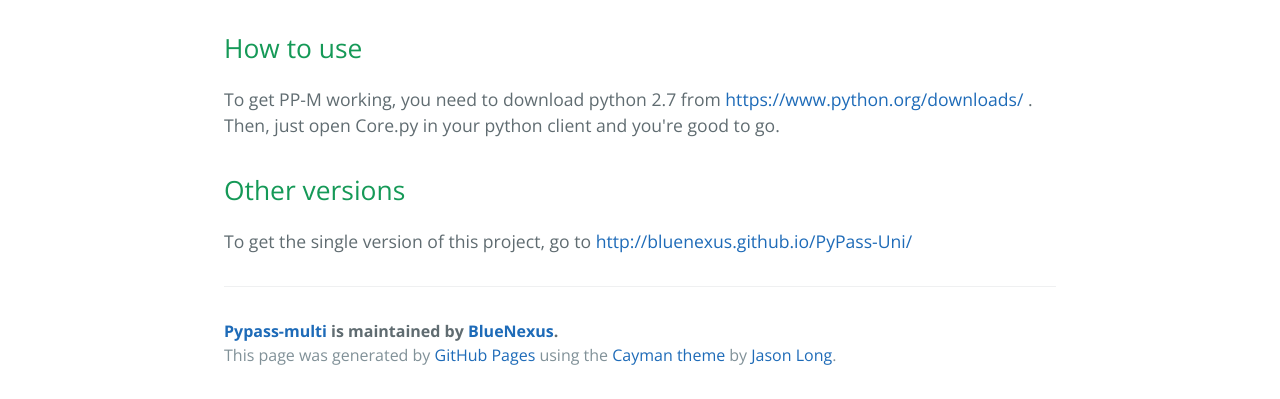
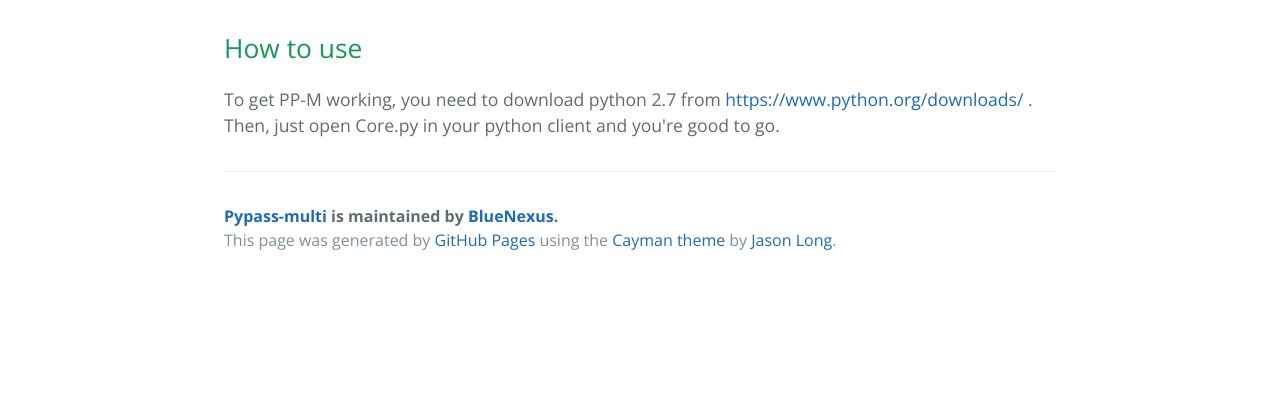
Before and after one commit to BlueNexus/PyPass, a plain HTML site: page index.html in a window 1280 px wide. Shown: the part 541-940 px from the top of the page. After the commit the page ends 825 px from the top, so only its background shows below. Drawn offline with nearby package versions, Linux system fonts and the light colour scheme.

Commit message:
rm duplicate link from readme.md

```diff
--- a/index.html
+++ b/index.html
@@ -29,11 +29,6 @@
 
 <p>To get PP-M working, you need to download python 2.7 from <a href="https://www.python.org/downloads/">https://www.python.org/downloads/</a> . Then, just open Core.py in your python client and you're good to go.</p>
 
-<h2>
-<a id="other-versions" class="anchor" href="#other-versions" aria-hidden="true"><span class="octicon octicon-link"></span></a>Other versions</h2>
-
-<p>To get the single version of this project, go to <a href="http://bluenexus.github.io/PyPass-Uni/">http://bluenexus.github.io/PyPass-Uni/</a> </p>
-
       <footer class="site-footer">
         <span class="site-footer-owner"><a href="https://github.com/BlueNexus/PyPass-Multi">Pypass-multi</a> is maintained by <a href="https://github.com/BlueNexus">BlueNexus</a>.</span>
 
```
